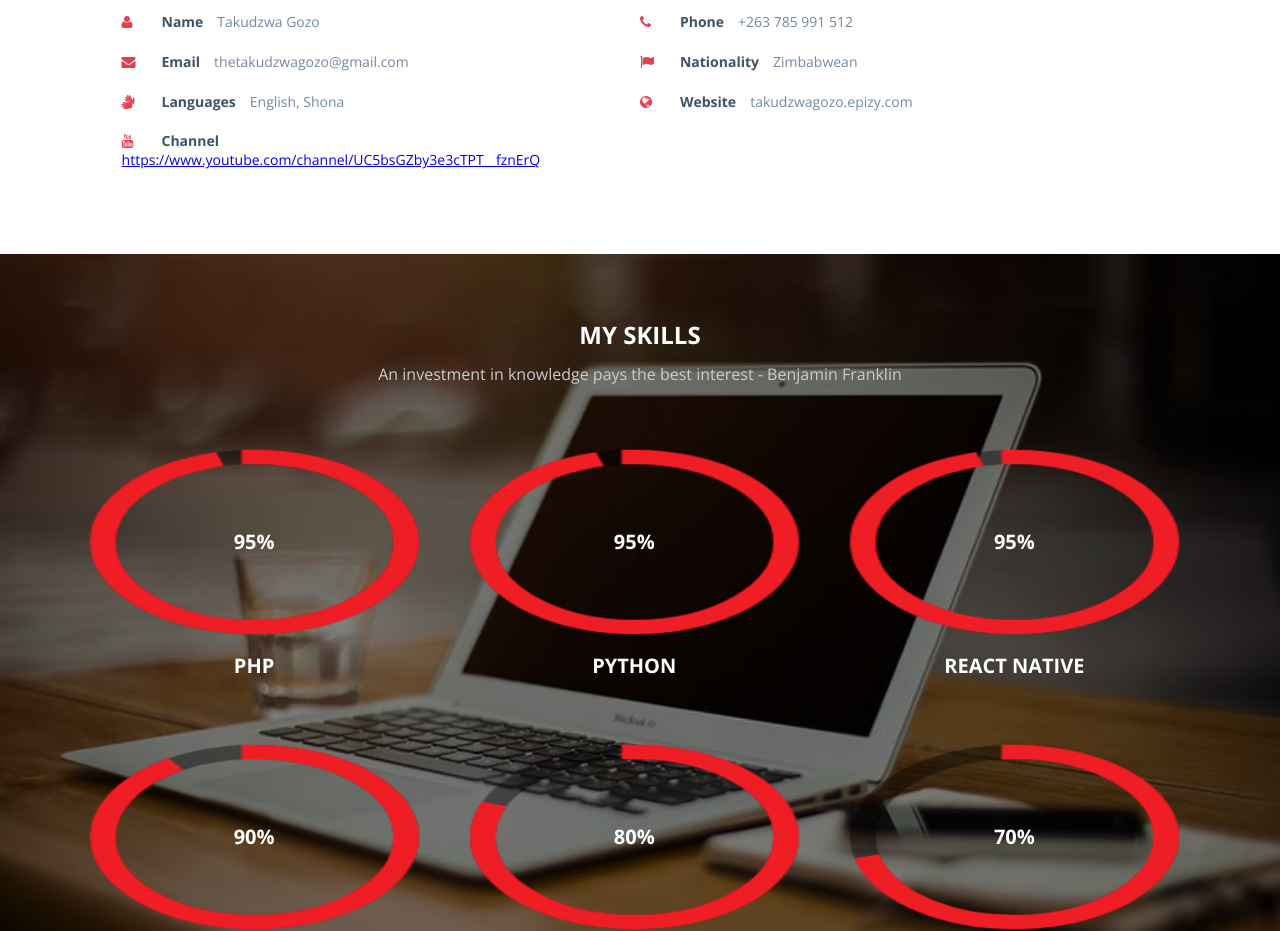
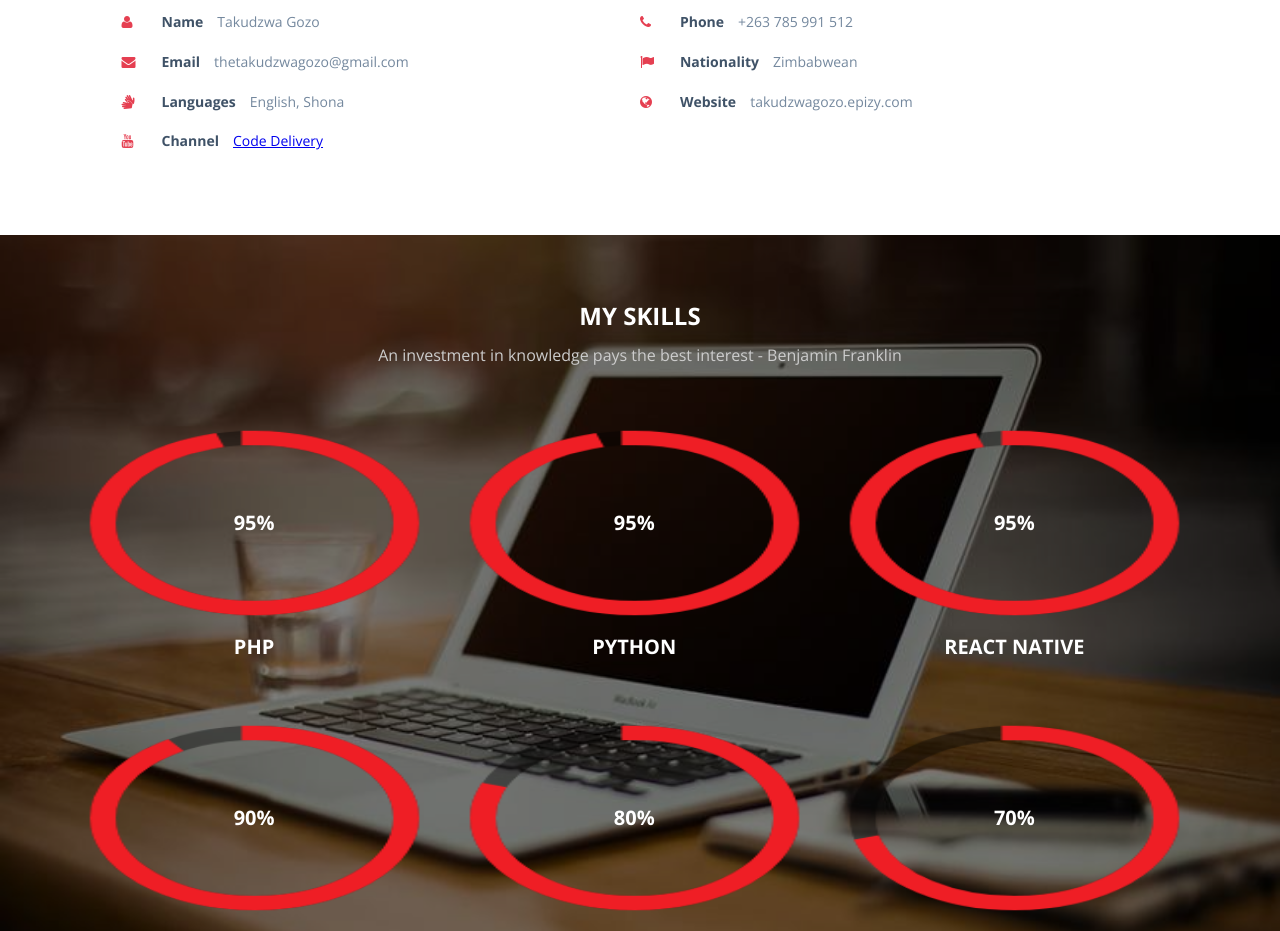
Before and after one commit to tgozo19/mySite, a plain HTML site: page index.html in a window 1280 px wide. Shown: the part 1200-2131 px from the top of the page. Drawn offline with nearby package versions, Linux system fonts and the light colour scheme.

Commit message:
Add files via upload

```diff
--- a/index.html
+++ b/index.html
@@ -89,7 +89,7 @@
 		<li><i class="fa fa-flag" aria-hidden="true"></i> <span>Nationality</span> Zimbabwean</li>
 		<li><i class="fa fa-sign-language" aria-hidden="true"></i> <span>Languages</span> English, Shona</li>
 		<li><i class="fa fa-globe" aria-hidden="true"></i> <span>Website</span> takudzwagozo.epizy.com</li>
-		<li><i class="fa fa-youtube" aria-hidden="true"></i> <span>Channel</span> <a href="https://www.youtube.com/channel/UC5bsGZby3e3cTPT__fznErQ">https://www.youtube.com/channel/UC5bsGZby3e3cTPT__fznErQ</a></li>
+		<li><i class="fa fa-youtube" aria-hidden="true"></i> <span>Channel</span> <a href="https://www.youtube.com/channel/UC5bsGZby3e3cTPT__fznErQ">Code Delivery</a></li>
 	</ul>
 	<br clear="all" />
 	<div id='skills'></div>
```
